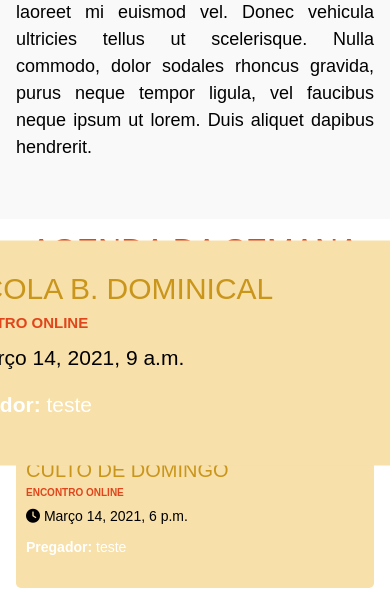
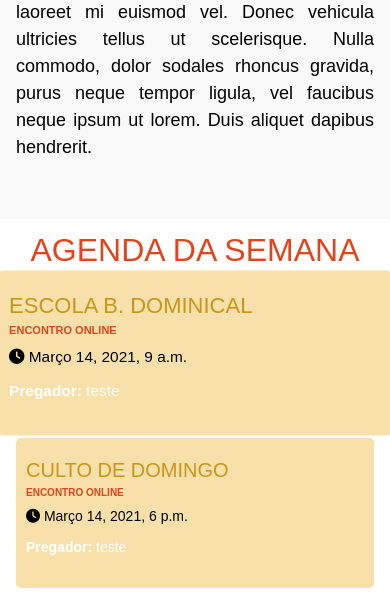
Before and after one commit to Lenoxel/ibcportal, a Django app: page / in a window 390 px wide, with the pointer over the restyled element; the page is wider, and only the part inside the window is pictured. Shown: the part 1257-1869 px from the top of that part. Run offline with Django 3.2, Linux system fonts and the light colour scheme; data comes from the database, SQL or seed files in the repository; parts of the project's set-up code (start-up, migrations or seed data) failed here and were passed over; some libraries are stand-ins or nearby versions; some web fonts are replaced.

Commit message:
Ajustando efeitos dos cards da agenda| media queries

```diff
--- a/core/static/css/home.css
+++ b/core/static/css/home.css
@@ -190,8 +190,16 @@
     transition: all .2s ease-in-out;
 }
 
-#agenda .noticia:hover {
-    transform: scale(1.5);
+@media screen and (min-width:500px) {
+    #agenda .noticia:hover {
+        transform: scale(1.5);
+    }
+}
+
+@media screen and (max-width:500px) {
+    #agenda .noticia:hover {
+        transform: scale(1.1);
+    }
 }
 
 #agenda .noticia h2 {
```
